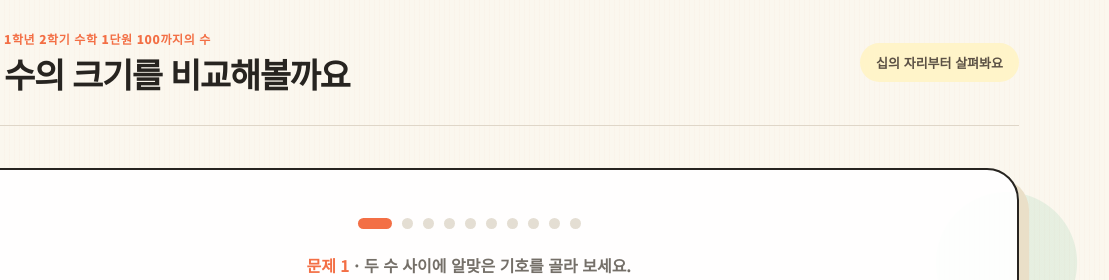
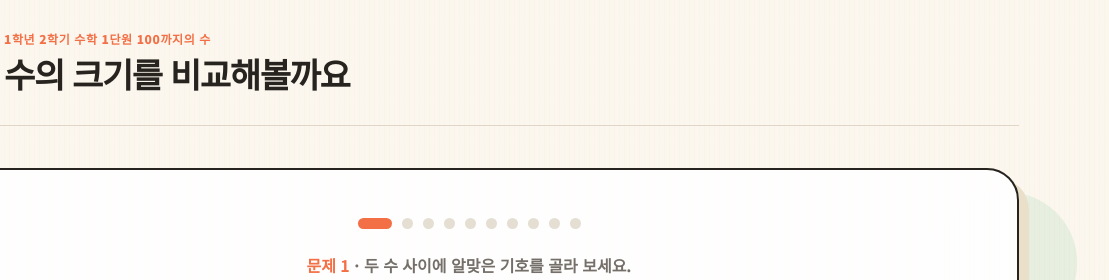
Before and after one commit to ylynn0501-del/two-digit-number-compare, a website: page index.html in a window 1280 px wide. Shown: the top 280 px of the page, 171-1280 px from the left. Drawn offline with Linux system fonts and the light colour scheme.

Commit message:
상단 십의 자리 안내 문구 제거

```diff
--- a/index.html
+++ b/index.html
@@ -23,7 +23,6 @@
             <strong>수의 크기를 비교해볼까요</strong>
           </span>
         </a>
-        <div class="lesson-chip">십의 자리부터 살펴봐요</div>
       </header>
 
       <main id="app" tabindex="-1"></main>
--- a/styles.css
+++ b/styles.css
@@ -23,7 +23,6 @@ button { font:inherit; }
 .brand small,.brand strong { display:block; }
 .brand small { margin-bottom:7px; color:var(--orange); font-size:12px; font-weight:900; letter-spacing:.05em; }
 .brand strong { font-size:clamp(22px,3vw,34px); line-height:1.2; letter-spacing:-.04em; }
-.lesson-chip { flex:0 0 auto; padding:10px 16px; border-radius:999px; color:#5c5145; background:#fff4c9; font-size:13px; font-weight:900; }
 main { padding:42px 0 34px; outline:none; }
 .practice-card,.result-card { position:relative; overflow:hidden; padding:clamp(25px,5vw,48px); border:2px solid var(--ink); border-radius:32px; background:rgba(255,255,255,.92); box-shadow:10px 10px 0 var(--shadow); }
 .practice-card::before { content:""; position:absolute; width:18px; height:18px; left:55px; top:42px; background:var(--yellow); transform:rotate(45deg); border-radius:4px; opacity:.8; }
@@ -80,7 +79,6 @@ footer { padding:20px 0 38px; color:#837b70; text-align:center; font-family:"Gow
 
 @media (max-width:720px) {
   .site-header { min-height:106px; }
-  .lesson-chip { display:none; }
   .brand { gap:12px; }
   .brand-mark { width:52px; height:52px; font-size:17px; }
   .brand small { font-size:9px; letter-spacing:0; }
```
